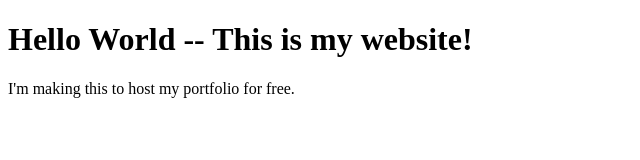
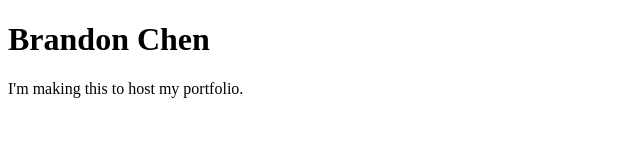
Before and after one commit to brando-n/brando-n.github.io, a plain HTML site: page index.html in a window 1280 px wide. Shown: the whole page, without its empty margins (0-640 px from the left). Drawn offline with Linux system fonts and the light colour scheme.

Commit message:
Update index.html

```diff
--- a/index.html
+++ b/index.html
@@ -2,10 +2,10 @@
 <html>
   <head>
     <meta charset="utf-8">
-    <title>(Your Name)</title>
+    <title>Brandon Chen</title>
   </head>
   <body>
-    <h1>Hello World -- This is my website!</h1>
-    <p>I'm making this to host my portfolio for free.</p>
+    <h1>Brandon Chen</h1>
+    <p>I'm making this to host my portfolio.</p>
   </body>
 </html>
```
